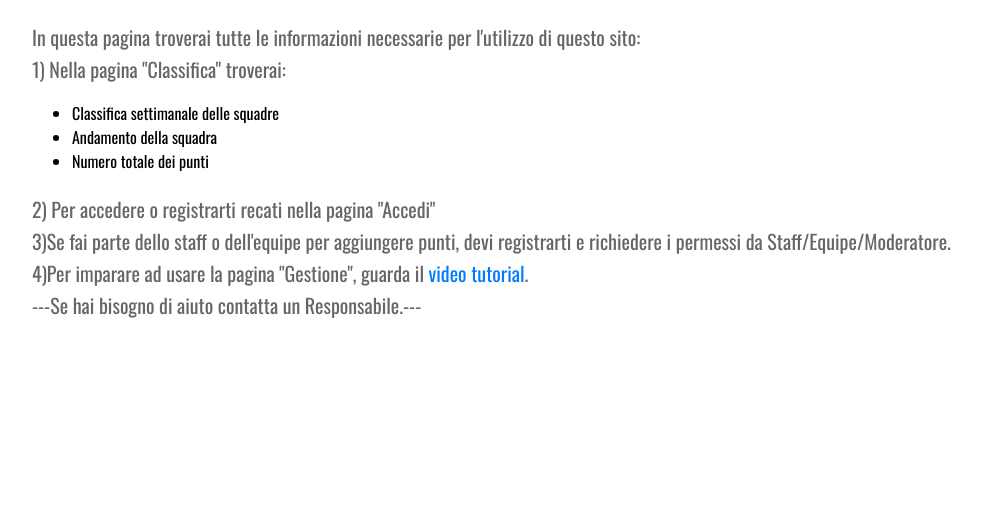
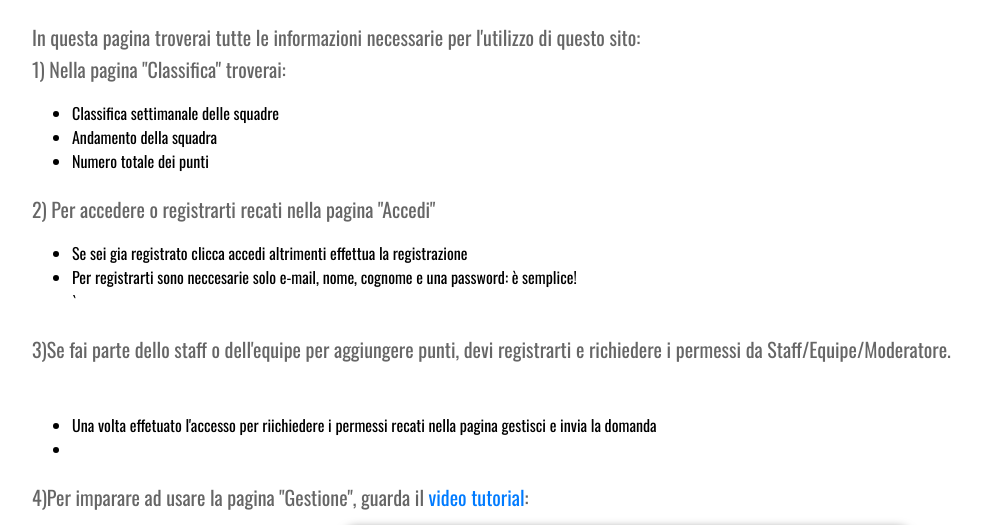
Before and after one commit to Arrow-07/segnapuntioratorio, a PHP site: page /informazioni.php in a window 1280 px wide. Shown: the part 147-672 px from the top of the page, without its empty margins (18-1000 px from the left). Before the commit the page ends 465 px from the top, so only its background shows below. Run offline with PHP 8.4, Linux system fonts and the light colour scheme.

Commit message:
Update informazioni.php

```diff
--- a/informazioni.php
+++ b/informazioni.php
@@ -1,4 +1,15 @@
 <html>
+<?php
+// Includere il file di configurazione
+$colors = include('color.php');
+
+// Assegnare i colori a variabili PHP
+$colore1 = $colors['color1'];
+$colore2 = $colors['color2'];
+$colore3 = $colors['color3'];
+$colore4 = $colors['color4'];
+$colore5 = $colors['color5'];
+?>
 
 <head>
     <meta charset="UTF-8">
@@ -13,9 +24,11 @@
 
         .container {
             /* max-width: 800px; Larghezza massima della pagina */
-            margin: 0 auto; /* Centrare la pagina orizzontalmente */
+            margin: 0 auto;
+            /* Centrare la pagina orizzontalmente */
             margin-top: 30px;
-            padding: 0 50px; /* Spazio di riempimento uniforme */
+            padding: 0 50px;
+            /* Spazio di riempimento uniforme */
         }
 
         h1 {
@@ -58,6 +71,27 @@
             font-size: 14px;
             color: #999;
         }
+
+        /*TEST */
+        .iframe-container {
+            width: 560px;
+            margin: 0 auto;
+            /* Centra il contenitore orizzontalmente */
+        }
+
+        .custom-iframe {
+            width: 560px;
+            height: 315px;
+            border: 5px solid <?php echo $colore4; ?>;
+            border-radius: 15px;
+            box-shadow: 0 0 10px rgba(0, 0, 0, 0.5);
+            transition: transform 0.3s, box-shadow 0.3s;
+        }
+
+        .custom-iframe:hover {
+            transform: scale(1.05);
+            box-shadow: 0 10px 20px rgba(0, 0, 0, 0.3);
+        }
     </style>
 </head>
 
@@ -80,10 +114,31 @@
             <li>Numero totale dei punti</li>
         </ul>
         <p> 2) Per accedere o registrarti recati nella pagina "Accedi"<br>
-            3)Se fai parte dello staff o dell'equipe per aggiungere punti, devi registrarti e richiedere i permessi da Staff/Equipe/Moderatore.<br>
-            4)Per imparare ad usare la pagina "Gestione", guarda il <a href="#">video tutorial</a>.<br>
+        </p>
 
-            ---Se hai bisogno di aiuto contatta un Responsabile.---
+        <ul>
+            <li>Se sei gia registrato clicca accedi altrimenti effettua la registrazione</li>
+            <li>Per registrarti sono neccesarie solo e-mail, nome, cognome e una password: è semplice!</li>`
+        </ul>
+
+        <p>
+            3)Se fai parte dello staff o dell'equipe per aggiungere punti, devi registrarti e richiedere i permessi da Staff/Equipe/Moderatore.<br><br>
+        </p>
+
+        <ul>
+            <li>Una volta effetuato l'accesso per riichiedere i permessi recati nella pagina gestisci e invia la domanda</li>
+            <li></li>
+        </ul>
+        <p>
+            4)Per imparare ad usare la pagina "Gestione", guarda il <a href="https://www.youtube.com/embed/GBIIQ0kP15E?si=Xu6z3VcrVeb9zAdH">video tutorial</a>:
+        </p>
+        <div class="iframe-container">
+            <iframe class="custom-iframe" src="https://www.youtube.com/embed/GBIIQ0kP15E?si=Xu6z3VcrVeb9zAdH" title="YouTube video player" frameborder="0" allow="accelerometer; autoplay; clipboard-write; encrypted-media; gyroscope; picture-in-picture; web-share" referrerpolicy="strict-origin-when-cross-origin" allowfullscreen></iframe>
+        </div>
+        <p style="font-size:18px; font-style: italic;">
+            ---Se hai bisogno di aiuto contatta un Responsabile.---<br>
+            Sito pensato-sviluppato-testato e publicato da G. Rossi; 100% Open Source.<br>
+            Per contattarmi scrivi a <a href="mailto: Email@gmail.com">Email@gmail.com</a> o chiama il numero <a href="tel:+390123456789">Chiama +39.0123.456789!</a>
         </p>
 
     </div>
```
